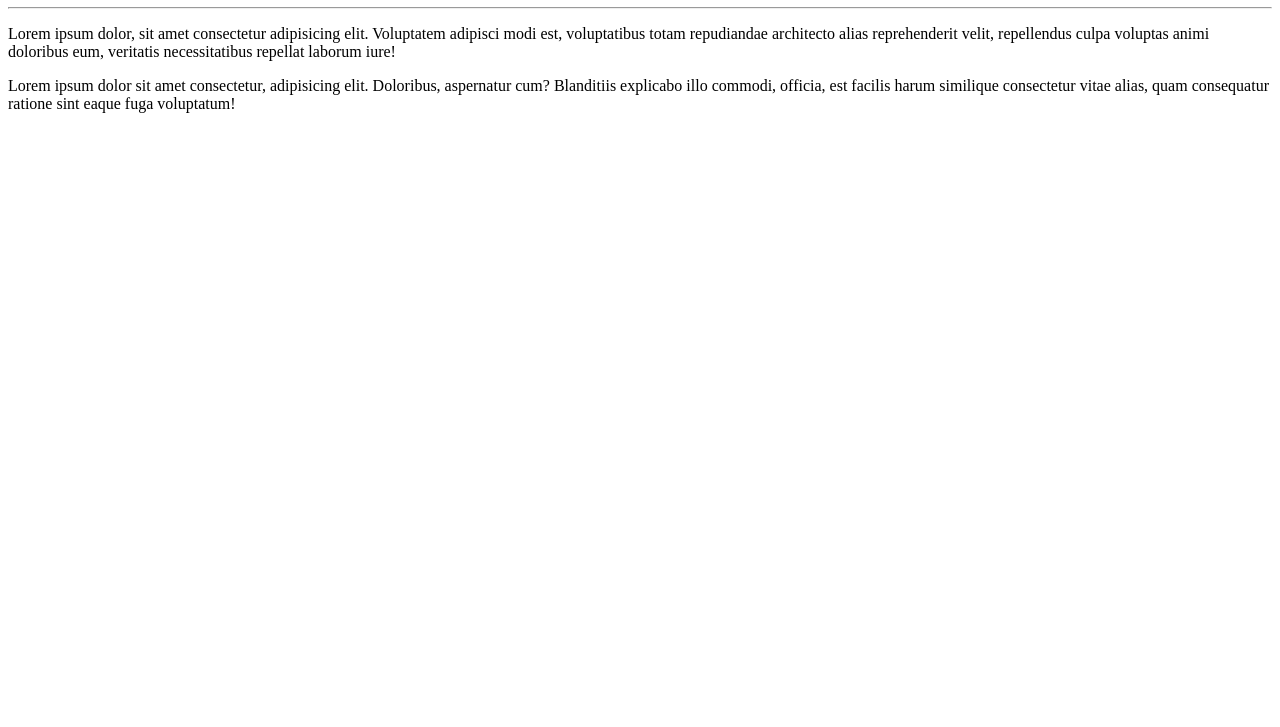
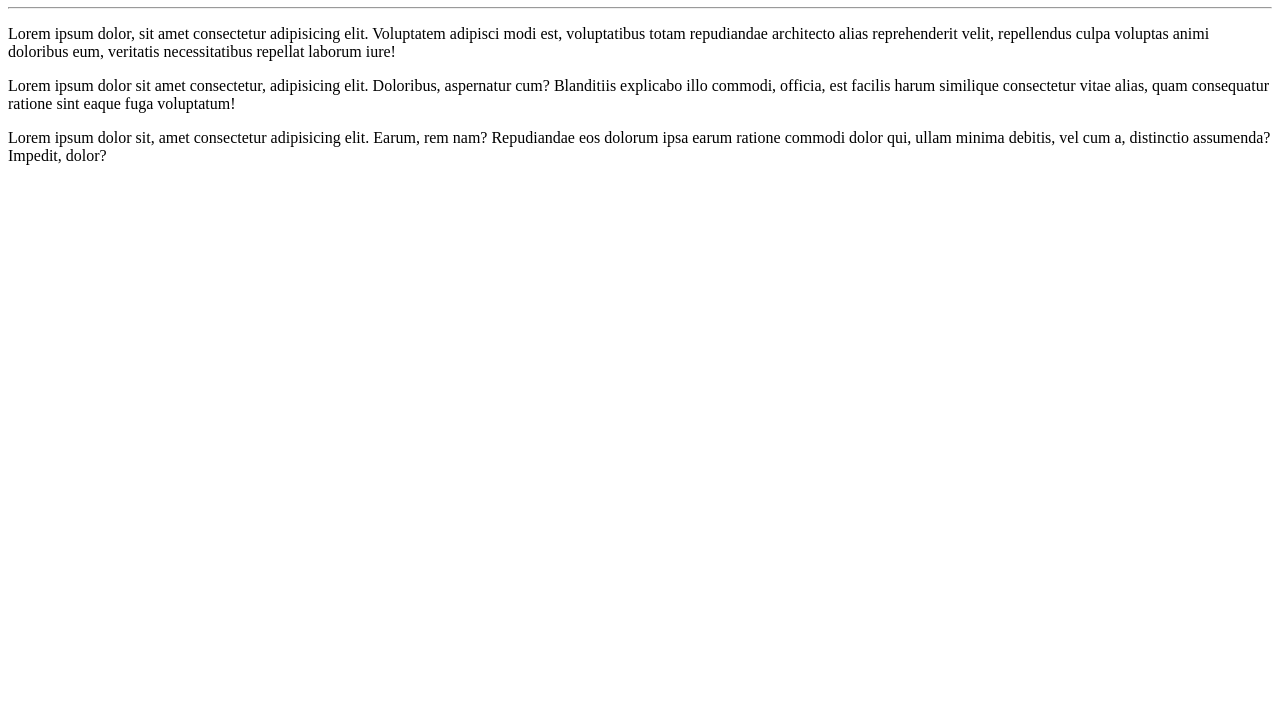
Before and after one commit to Malboadevs/Ola-Mundo, a plain HTML site: page site-exemplo/index.html in a window 1280 px wide. Shown: the part 73-800 px from the top of the page. Drawn offline with Linux system fonts and the light colour scheme.

Commit message:
Novo paragrafo adicionado
Adicionei um paragrafo no código.

```diff
--- a/site-exemplo/index.html
+++ b/site-exemplo/index.html
@@ -10,5 +10,6 @@
     <hr>
 <p>Lorem ipsum dolor, sit amet consectetur adipisicing elit. Voluptatem adipisci modi est, voluptatibus totam repudiandae architecto alias reprehenderit velit, repellendus culpa voluptas animi doloribus eum, veritatis necessitatibus repellat laborum iure!</p>
 <p>Lorem ipsum dolor sit amet consectetur, adipisicing elit. Doloribus, aspernatur cum? Blanditiis explicabo illo commodi, officia, est facilis harum similique consectetur vitae alias, quam consequatur ratione sint eaque fuga voluptatum!</p>
+<p>Lorem ipsum dolor sit, amet consectetur adipisicing elit. Earum, rem nam? Repudiandae eos dolorum ipsa earum ratione commodi dolor qui, ullam minima debitis, vel cum a, distinctio assumenda? Impedit, dolor?</p>
 </body>
 </html>
```
